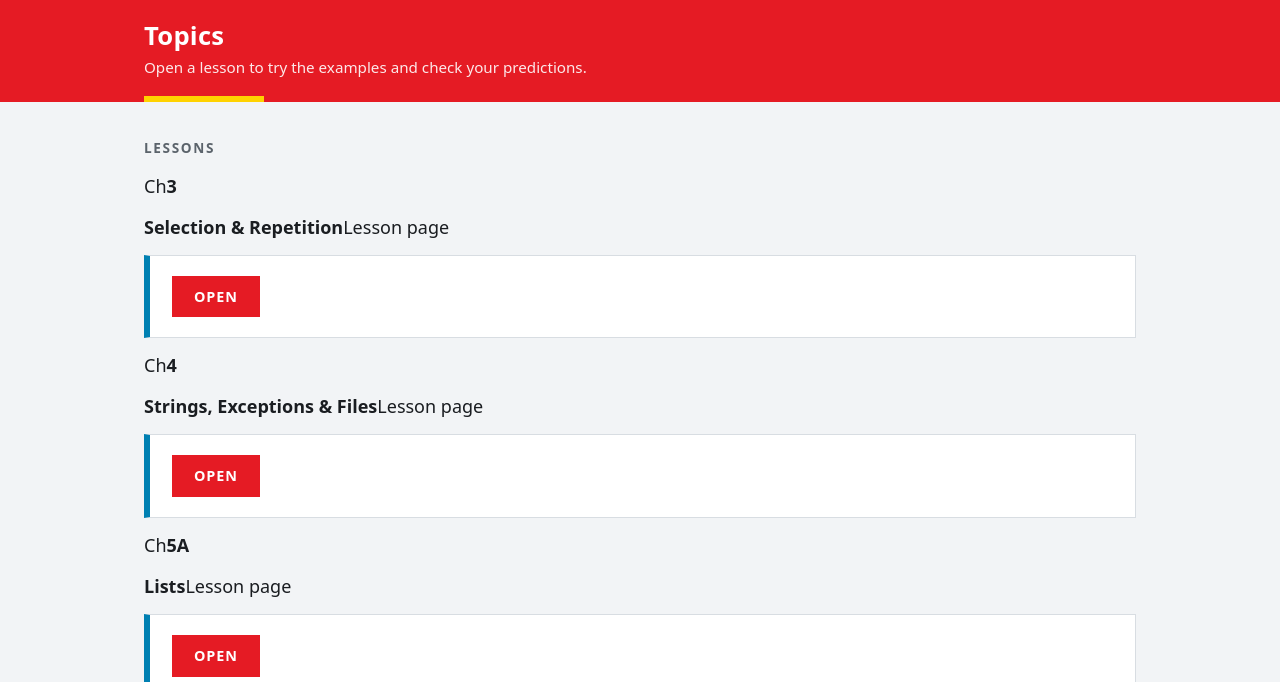
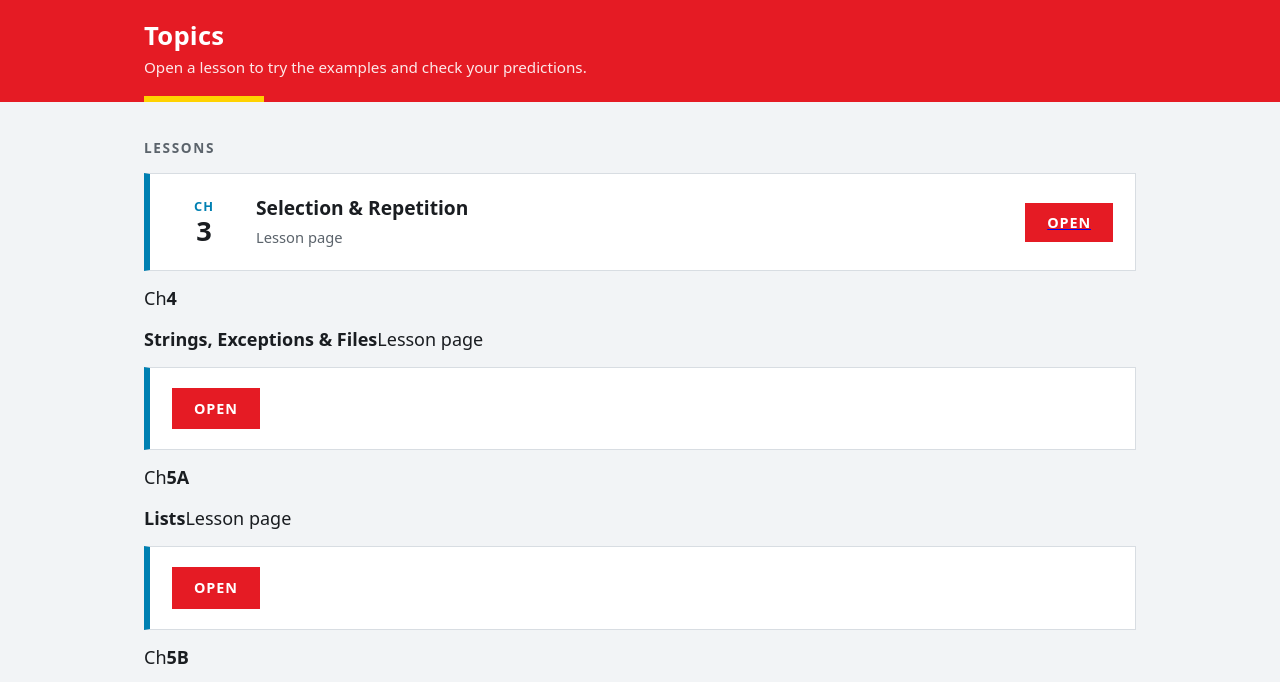
Before and after one commit to izzahabllah-alt/izzahabllah-alt.github.io, a plain HTML site: page index.html in a window 1280 px wide. Shown: the part 86-768 px from the top of the page. Drawn offline with Linux system fonts and the light colour scheme.

Commit message:
Update index.html

```diff
--- a/index.html
+++ b/index.html
@@ -69,11 +69,13 @@ footer { max-width: 1040px; margin: 0 auto; padding: 16px 24px 32px; font-size:
 <main>
   <h2>Lessons</h2>
   <div class="list">
-      <div class="ch">Ch<b>3</b></div>
-      <div class="txt"><b>Selection &amp; Repetition</b><span>Lesson page</span></div>
-      <a class="topic" href="SelectionLoopsprotected.html">
-        <span class="go">OPEN</span>
-      </a>
+      <div class="topic">
+        <div class="ch">Ch<b>3</b></div>
+        <div class="txt"><b>Selection &amp; Repetition</b><span>Lesson page</span></div>
+        <a href="SelectionLoopsprotected.html">
+          <span class="go">OPEN</span>
+        </a>
+      </div>
       <div class="ch">Ch<b>4</b></div>
       <div class="txt"><b>Strings, Exceptions &amp; Files</b><span>Lesson page</span></div>
       <a class="topic" href="StringsExceptionsFilesProtected.html">
```
